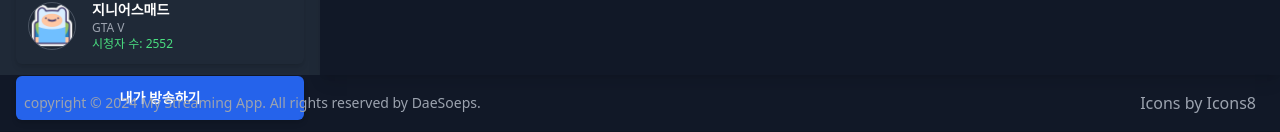
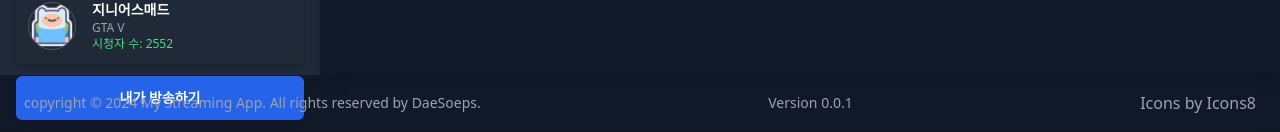
Before and after one commit to DaeSoeps/zhzzk, a Next.js app in the folder frontend/: page / in a window 1280 px wide. Shown: the part 665-797 px from the top of the page. Built offline with nearby package versions, Linux system fonts and the light colour scheme; no server answers.

Commit message:
FIX: 버전관리

```diff
--- a/frontend/app/components/Footer.tsx
+++ b/frontend/app/components/Footer.tsx
@@ -8,7 +8,9 @@ const Footer: React.FC = () => {
         <p className="text-sm">
           copyright © {new Date().getFullYear()} My Streaming App. All rights reserved by DaeSoeps.
         </p>
-
+        <p className="text-sm">
+        Version 0.0.1
+        </p>
         {/* 출처 및 링크 */}
         <div className="flex space-x-4 mt-2 sm:mt-0">
           <a
```
